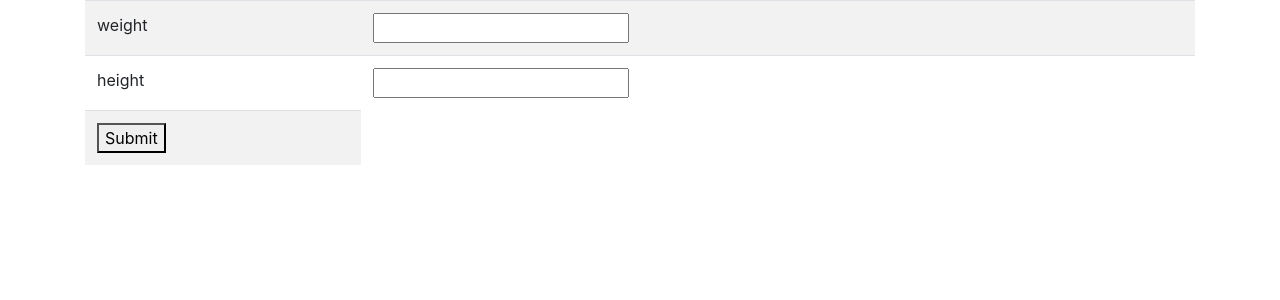
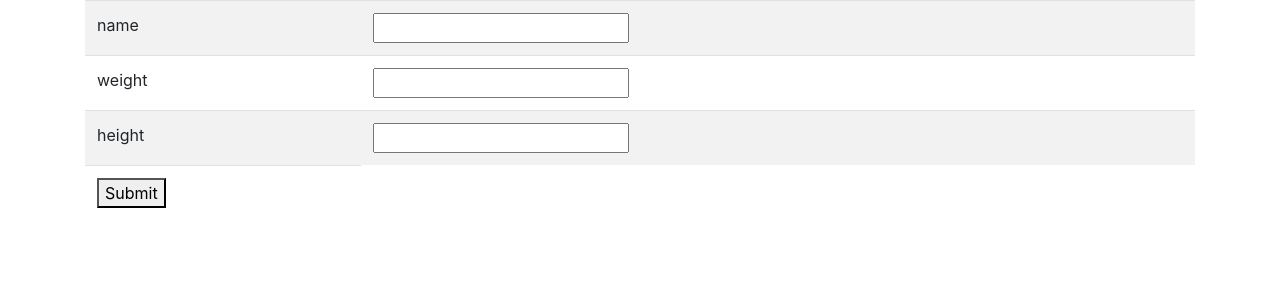
Before and after one commit to pymft/mft-05, a Flask app: page /cool in a window 1280 px wide. Shown: the top 300 px of the page. Run offline with Flask 2, Linux system fonts and the light colour scheme; some libraries are stand-ins or nearby versions.

Commit message:
flask (trivial changes)

```diff
--- a/S10/a_simple_web_service/app.py
+++ b/S10/a_simple_web_service/app.py
@@ -23,9 +23,14 @@ def cool():
     if request.method == 'GET':
         return render_template("cool.html")
     else:
+        username = float(request.form['username'])
         weight = float(request.form['w'])
         height = float(request.form['h'])
         bmi = weight / height ** 2
+
+
+
         return render_template("cool.html", bmi=bmi)
 
+
 app.run()
--- a/S10/a_simple_web_service/templates/cool.html
+++ b/S10/a_simple_web_service/templates/cool.html
@@ -12,6 +12,12 @@
     <div class="container">
         <form method="post">
             <table class="table table-striped">
+             <tr>
+                <td>name</td>
+                <td>
+                    <input name="username">
+                </td>
+            </tr>
             <tr>
                 <td>weight</td>
                 <td>
```
